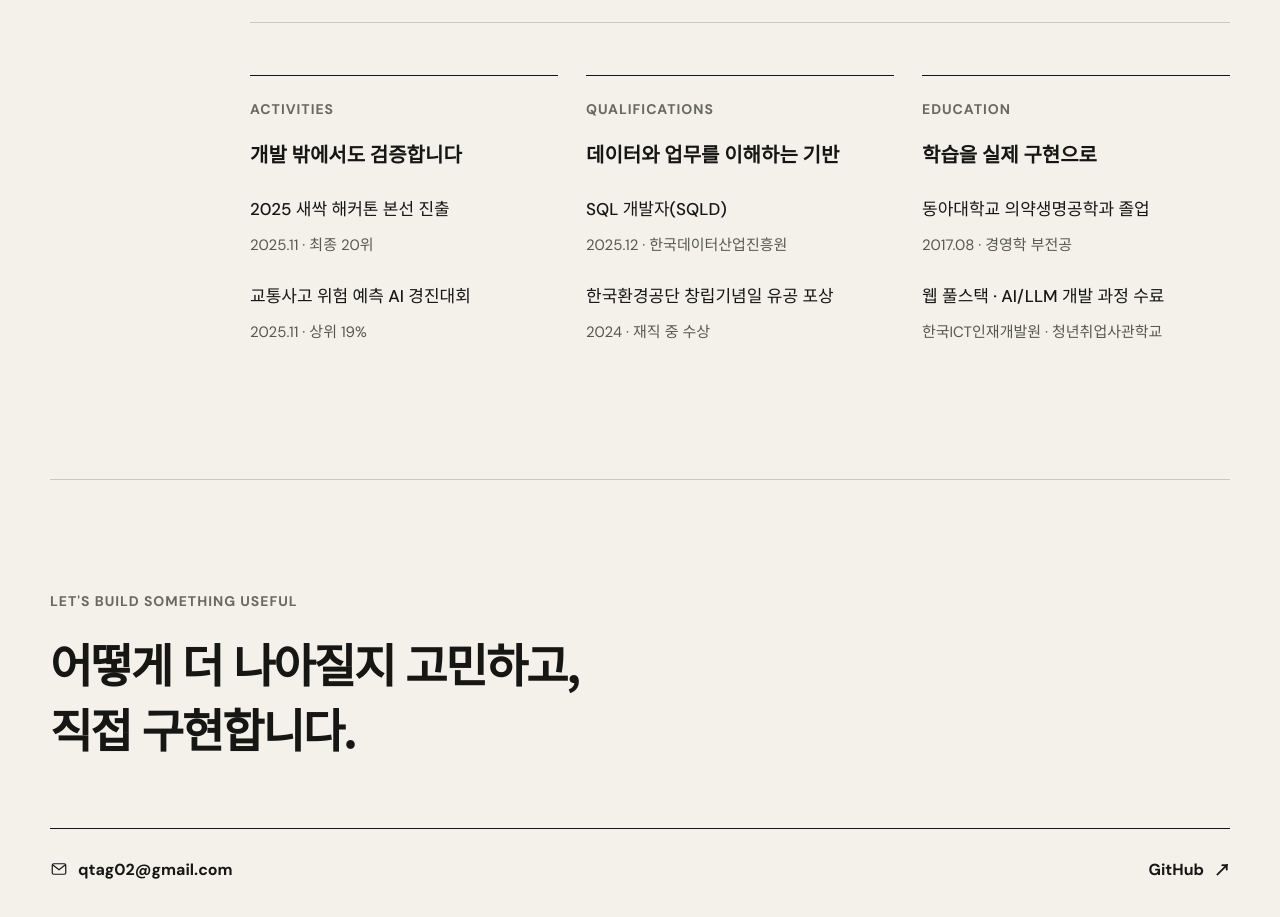
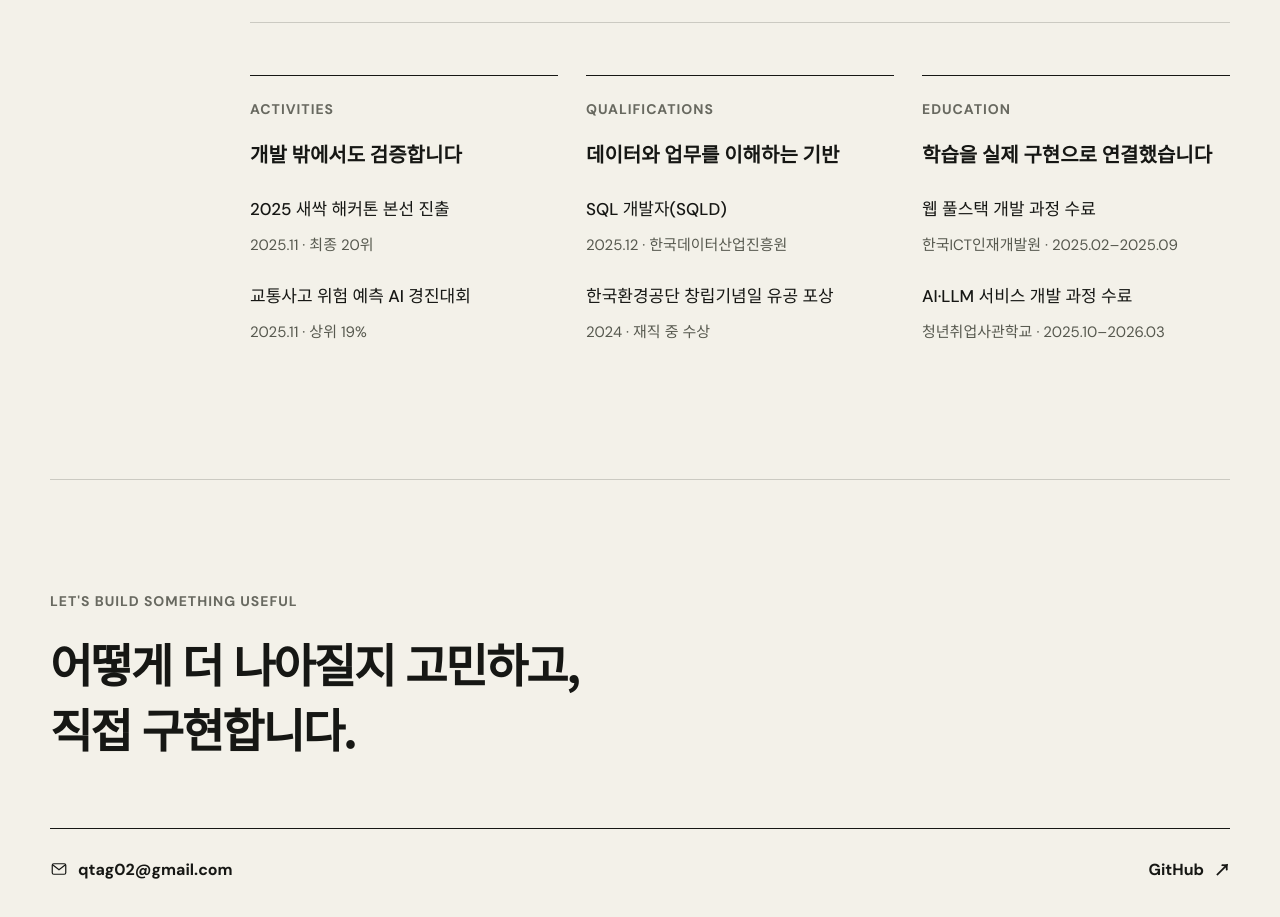
Before and after one commit to kwoney/kwoney-portfolio, a Next.js app: page / in a window 1280 px wide. Shown: the part 7080-7997 px from the top of the page. Built offline with nearby package versions, Linux system fonts and the light colour scheme.

Commit message:
Focus education section on developer training

```diff
--- a/app/page.tsx
+++ b/app/page.tsx
@@ -70,7 +70,7 @@ export default function Home() {
         <div className="background-grid">
           <article><p className="eyebrow">Activities</p><h3>개발 밖에서도 검증합니다</h3><ul><li><strong>2025 새싹 해커톤 본선 진출</strong><span>2025.11 · 최종 20위</span></li><li><strong>교통사고 위험 예측 AI 경진대회</strong><span>2025.11 · 상위 19%</span></li></ul></article>
           <article><p className="eyebrow">Qualifications</p><h3>데이터와 업무를 이해하는 기반</h3><ul><li><strong>SQL 개발자(SQLD)</strong><span>2025.12 · 한국데이터산업진흥원</span></li><li><strong>한국환경공단 창립기념일 유공 포상</strong><span>2024 · 재직 중 수상</span></li></ul></article>
-          <article><p className="eyebrow">Education</p><h3>학습을 실제 구현으로</h3><ul><li><strong>동아대학교 의약생명공학과 졸업</strong><span>2017.08 · 경영학 부전공</span></li><li><strong>웹 풀스택 · AI/LLM 개발 과정 수료</strong><span>한국ICT인재개발원 · 청년취업사관학교</span></li></ul></article>
+          <article><p className="eyebrow">Education</p><h3>학습을 실제 구현으로 연결했습니다</h3><ul><li><strong>웹 풀스택 개발 과정 수료</strong><span>한국ICT인재개발원 · 2025.02–2025.09</span></li><li><strong>AI·LLM 서비스 개발 과정 수료</strong><span>청년취업사관학교 · 2025.10–2026.03</span></li></ul></article>
         </div>
       </div>
     </section>
```
